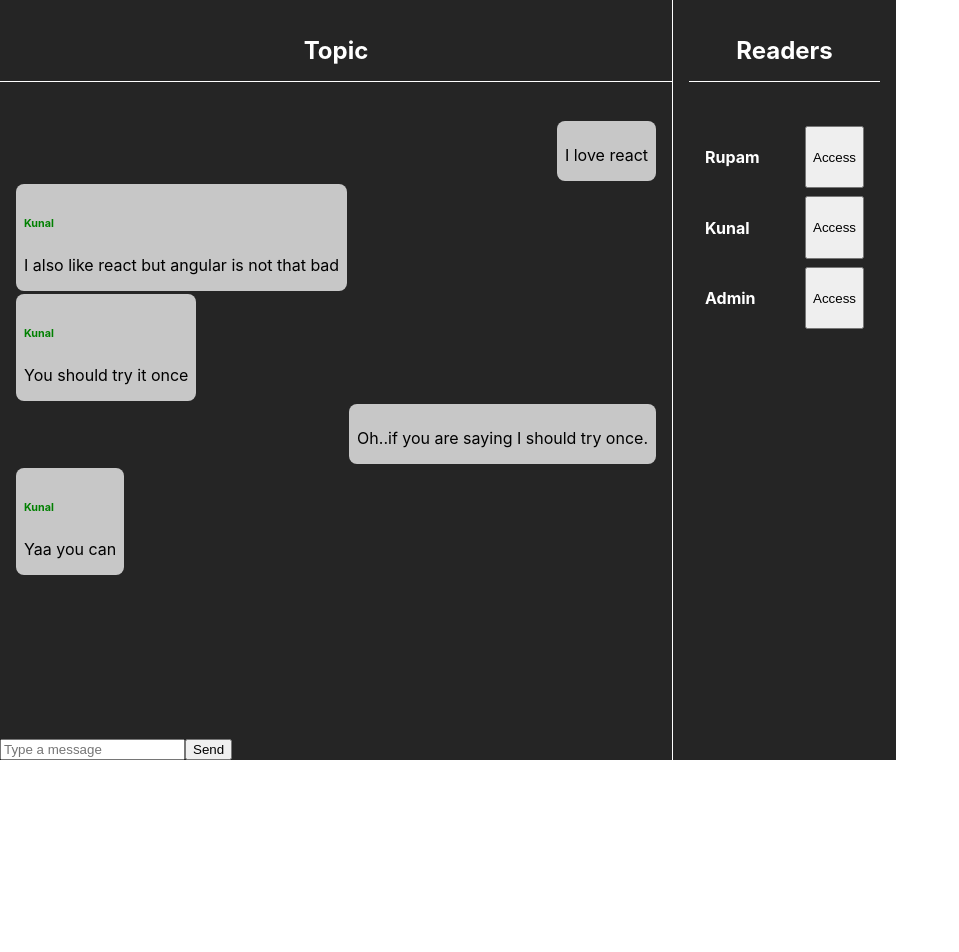
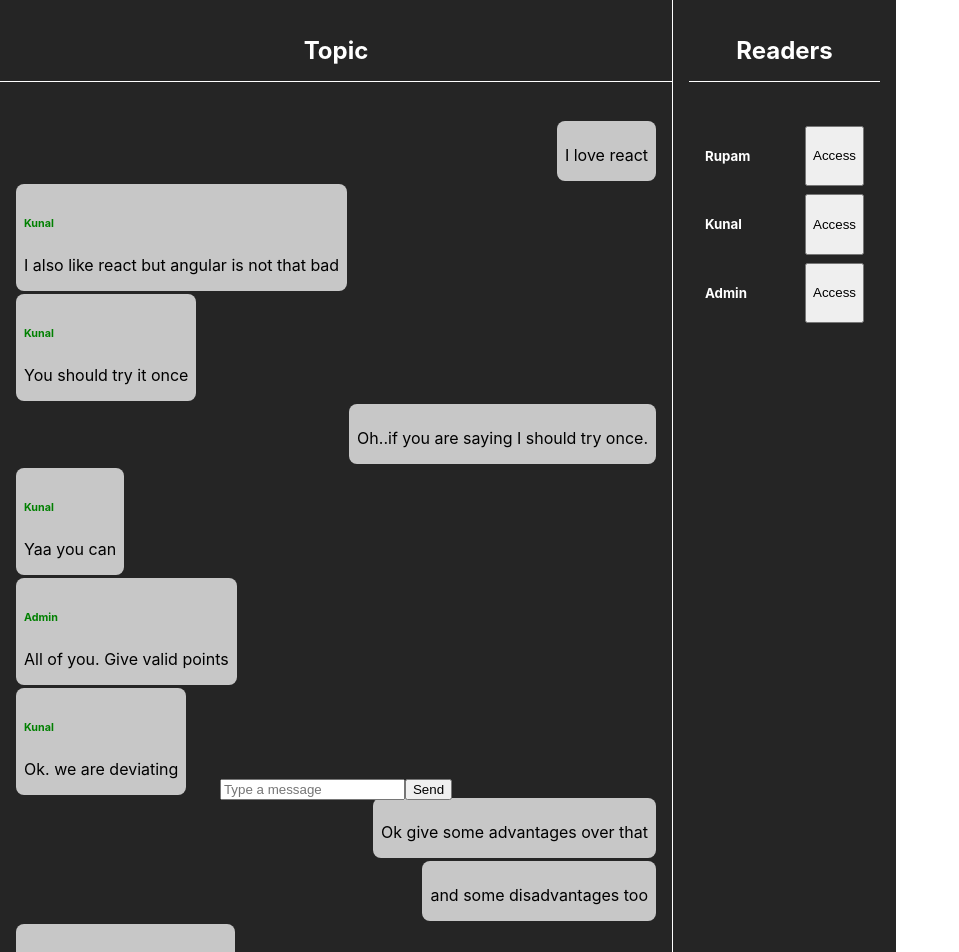
Before and after one commit to DarkShadow20/neog-hackathon, a React (Create React App) app: page / in a window 1280 px wide. Shown: the top 952 px of the page, without its empty margins (0-959 px from the left). Before the commit the page ends 800 px from the top, so only its background shows below. Built offline with nearby package versions, Linux system fonts and the light colour scheme; the HTML template or start-up script is replaced by a standard one.

Commit message:
refactored: minor css and array data

```diff
--- a/src/Room/Room.css
+++ b/src/Room/Room.css
@@ -18,7 +18,7 @@
     padding: 1rem;
 }
 .input-group.message{
-    position: absolute;
+    position: sticky;
     bottom: 0;
 }
 .room-right-section{
--- a/src/Room/Room.js
+++ b/src/Room/Room.js
@@ -18,6 +18,12 @@ export const Room = () => {
             password: "123456"
         },
         {
+            id: "abc2",
+            name: "Ram",
+            email: "ram@gmail.com",
+            password: "123456"
+        },
+        {
             id: "admin",
             name: "Admin",
             email: "admin@gmail.com",
@@ -34,7 +40,7 @@ export const Room = () => {
 
     const readers = ["abc","abc1","admin"]
 
-    const accessMembers = ["abc", "abc1"]
+    const accessMembers = ["abc", "abc1", "admin"]
 
     const mesasges = [
         {
@@ -67,6 +73,37 @@ export const Room = () => {
             timestamp: 5,
             name: "Kunal"
         },
+        {
+            text: "All of you. Give valid points",
+            userId: "admin",
+            timestamp: 6,
+            name: "Admin"
+        },
+        {
+            text: "Ok. we are deviating",
+            userId: "abc1",
+            timestamp: 7,
+            name: "Kunal"
+        },
+        {
+            text: "Ok give some advantages over that",
+            userId: "abc",
+            timestamp: 8,
+            name: "Rupam"
+        },
+        {
+            text: "and some disadvantages too",
+            userId: "abc",
+            timestamp: 9,
+            name: "Rupam"
+        },
+        {
+            text: "Here are some advantages",
+            userId: "abc1",
+            timestamp: 10,
+            name: "Kunal"
+        },
+
     ]
     return (
         <div className="room-container">
@@ -80,8 +117,8 @@ export const Room = () => {
                 {accessMembers.map(member => {
                         if(member === currentUser.userId){
                             return <div className="input-group mb-3 message">
-                                    <input className="form-control" placeholder="Type a message"/>
-                                    <button className="btn btn-primary">Send</button>
+                                        <input className="form-control" placeholder="Type a message"/>
+                                        <button className="btn btn-primary">Send</button>
                                     </div>
                         }
                         return null
@@ -95,7 +132,7 @@ export const Room = () => {
                         return readers.map(reader => {
                             if(reader === user.id){
                                 return <div className="reader">
-                                            <h4>{user.name}</h4>
+                                            <h5>{user.name}</h5>
                                             <button className="btn btn-secondary">Access</button>
                                         </div>
                             }
```
